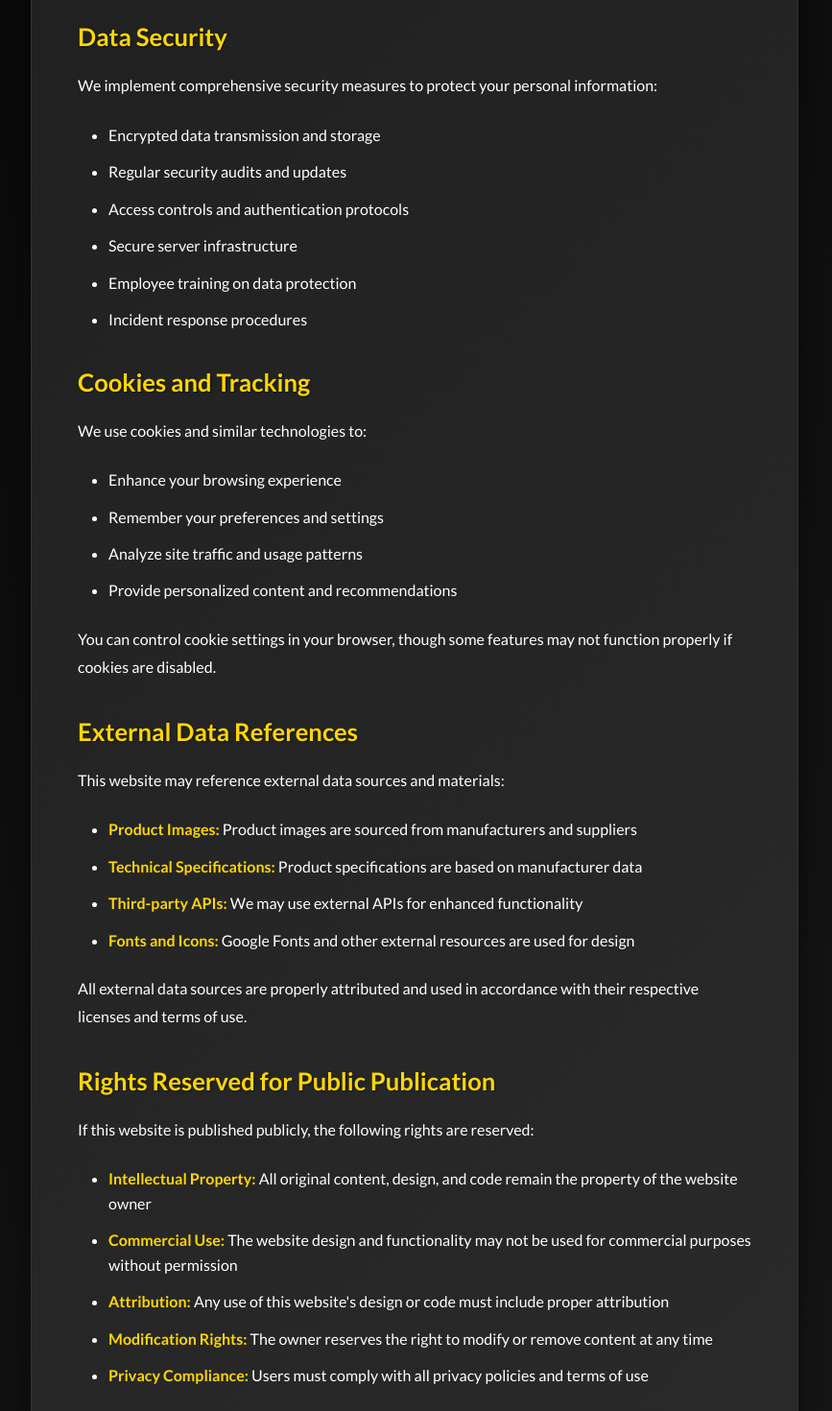
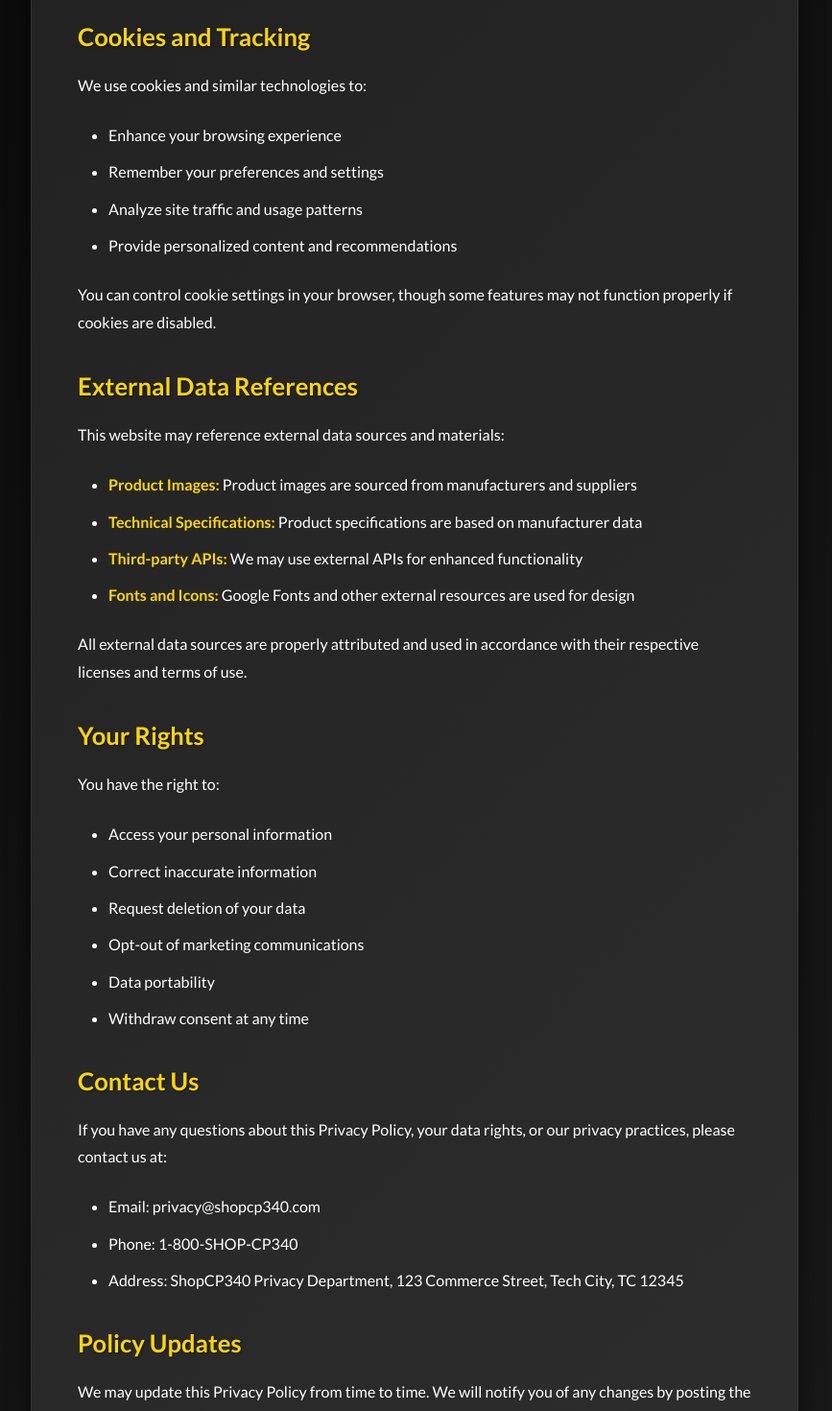
Before and after one commit to emaadqazi/CP340_Website, a React (Create React App) app: page /CP340_Website/privacy in a window 1280 px wide. Shown: the part 2040-3510 px from the top of the page at 96% size, without its empty margins (208-1075 px from the left). Built offline with nearby package versions, Linux system fonts and the light colour scheme; the HTML template or start-up script is replaced by a standard one.

Commit message:
Last touches

```diff
--- a/src/pages/About.js
+++ b/src/pages/About.js
@@ -15,9 +15,9 @@ const About = () => {
               carefully curated selection reflects this philosophy.
             </p>
             <p>
-              Our team consists of technology enthusiasts and industry experts who are dedicated
-              to providing you with the latest and greatest in tech products. From smartphones
-              to smart home devices, we've got everything you need to stay connected and productive.
+              Our team consists of 4 Computer Science students from Wilfrid Laurier University, who are on a mission
+              to provide the best customer service with the latest and greatest tech products. From smartphones to smart home
+              devices, we have everything you need to stay connected, up to date, and productive.
             </p>
 
             <h2>Our Mission</h2>
--- a/src/pages/Privacy.js
+++ b/src/pages/Privacy.js
@@ -61,17 +61,6 @@ const Privacy = () => {
             <li><strong>Return/Exchange Data:</strong> Return and exchange information is tracked for quality assurance</li>
           </ul>
 
-          <h2>Data Security</h2>
-          <p>We implement comprehensive security measures to protect your personal information:</p>
-          <ul>
-            <li>Encrypted data transmission and storage</li>
-            <li>Regular security audits and updates</li>
-            <li>Access controls and authentication protocols</li>
-            <li>Secure server infrastructure</li>
-            <li>Employee training on data protection</li>
-            <li>Incident response procedures</li>
-          </ul>
-
           <h2>Cookies and Tracking</h2>
           <p>We use cookies and similar technologies to:</p>
           <ul>
@@ -91,16 +80,6 @@ const Privacy = () => {
             <li><strong>Fonts and Icons:</strong> Google Fonts and other external resources are used for design</li>
           </ul>
           <p>All external data sources are properly attributed and used in accordance with their respective licenses and terms of use.</p>
-
-          <h2>Rights Reserved for Public Publication</h2>
-          <p>If this website is published publicly, the following rights are reserved:</p>
-          <ul>
-            <li><strong>Intellectual Property:</strong> All original content, design, and code remain the property of the website owner</li>
-            <li><strong>Commercial Use:</strong> The website design and functionality may not be used for commercial purposes without permission</li>
-            <li><strong>Attribution:</strong> Any use of this website's design or code must include proper attribution</li>
-            <li><strong>Modification Rights:</strong> The owner reserves the right to modify or remove content at any time</li>
-            <li><strong>Privacy Compliance:</strong> Users must comply with all privacy policies and terms of use</li>
-          </ul>
 
           <h2>Your Rights</h2>
           <p>You have the right to:</p>
```
